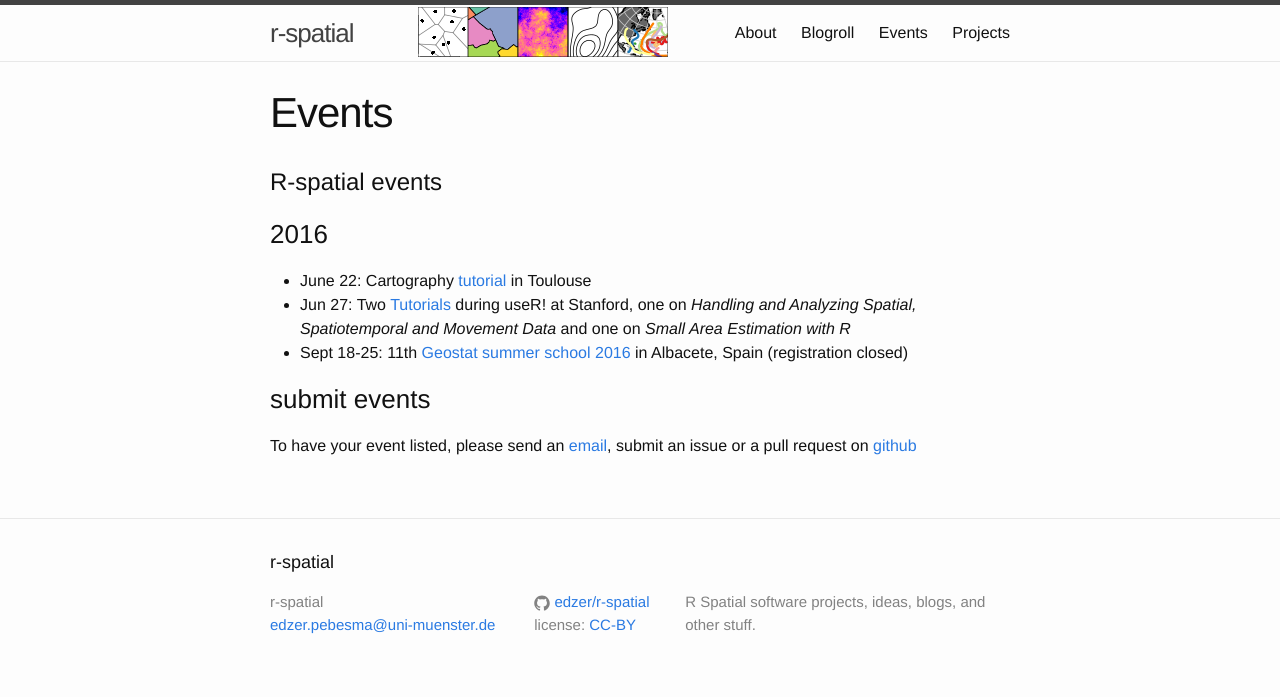
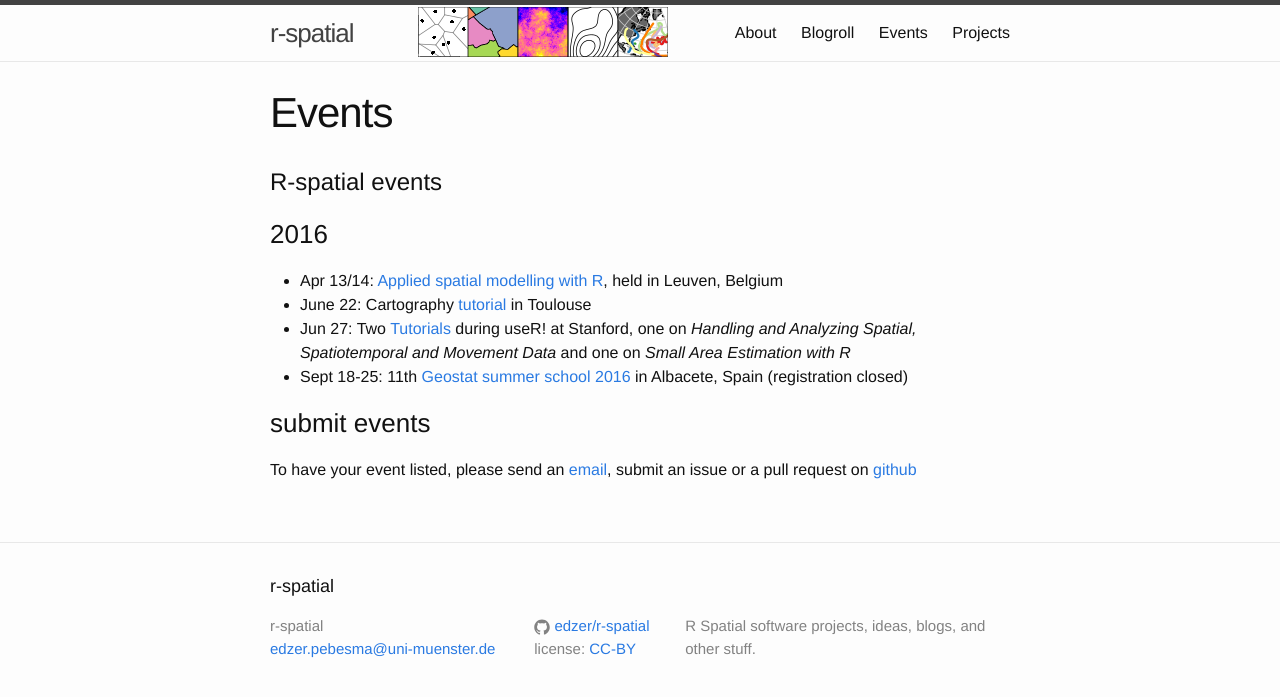
Before and after one commit to r-spatial/r-spatial.org, a Jekyll site: the page built from events.md, in a window 1280 px wide. Shown: the top 697 px of the page. Built offline with Jekyll 4.4.1, drawn with Linux system fonts in a browser that asks for light colours.

Commit message:
added Leuven event

```diff
--- a/events.md
+++ b/events.md
@@ -8,6 +8,7 @@ permalink: /events/
 
 ### 2016
 
+* Apr 13/14: [Applied spatial modelling with R](https://lstat.kuleuven.be/training/applied-spatial-modelling-with-r), held in Leuven, Belgium
 * June 22: Cartography [tutorial](http://r2016-toulouse.sciencesconf.org/resource/page/id/9) in Toulouse
 * Jun 27: Two [Tutorials](http://user2016.org/#tutorials) during useR! at Stanford, one on *Handling and Analyzing Spatial, Spatiotemporal and Movement Data* and one on *Small Area Estimation with R*
 * Sept 18-25: 11th [Geostat summer school 2016](http://geostat-course.org/2016) in Albacete, Spain (registration closed)
```
